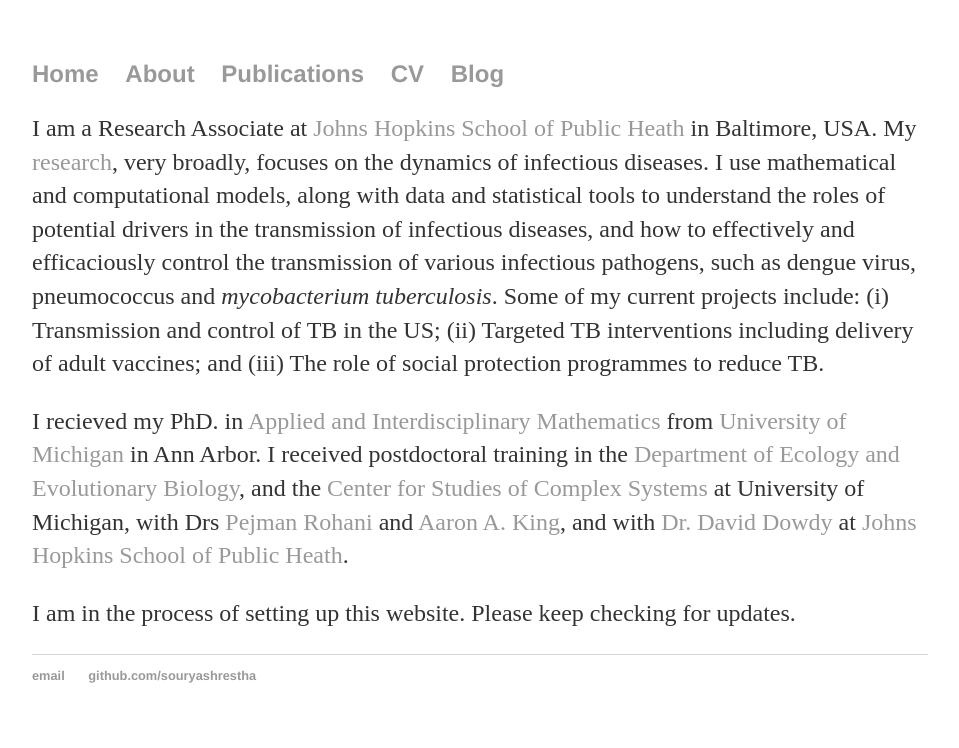
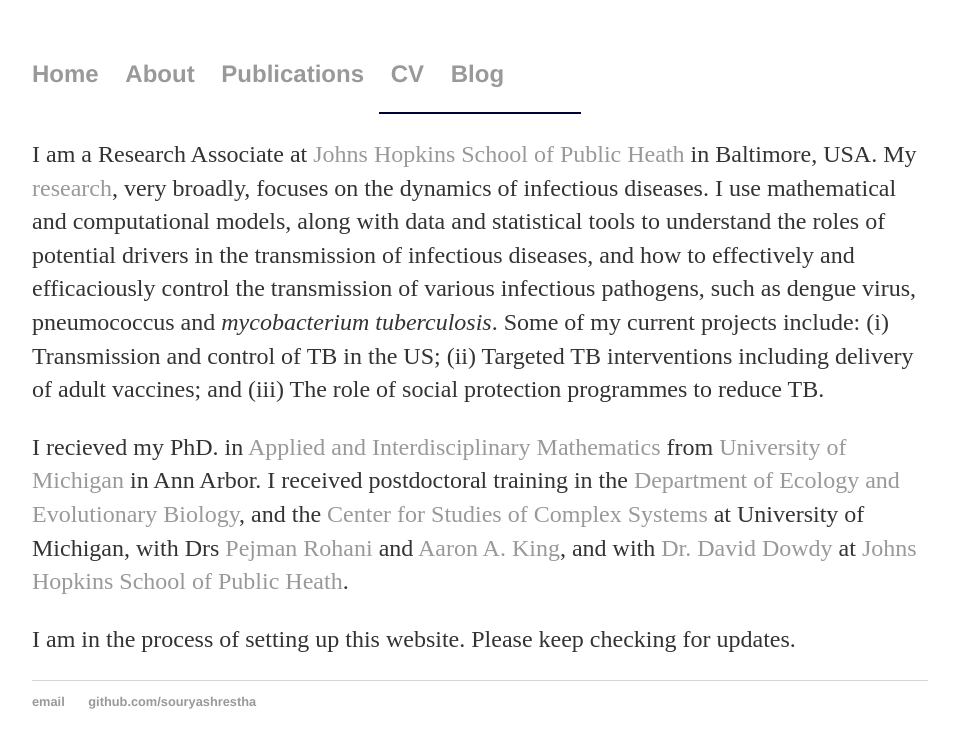
Before and after one commit to souryashrestha/souryashrestha.github.io, a Jekyll site: the page built from about/index.html, in a window 1280 px wide. Shown: the top 748 px of the page, without its empty margins (160-1119 px from the left). Built offline with Jekyll 4.4.1, drawn with Linux system fonts in a browser that asks for light colours.

Commit message:
Update index.html

```diff
--- a/about/index.html
+++ b/about/index.html
@@ -3,7 +3,7 @@ layout: default
 title: Sourya Shrestha, PhD
 ---
 <div class="blurb">
-
+<hr color= 000038 width=200>
 	<p> I am a Research Associate at <a style="text-decoration:none" href="http://www.jhsph.edu" target="_blank"> Johns Hopkins School of Public Heath</a> in Baltimore, USA.
 My <a style="text-decoration:none" href="research.html"> research</a>, very broadly, focuses on the dynamics of infectious diseases.
 I use mathematical and computational models, along with data and statistical tools to understand the roles of
```
